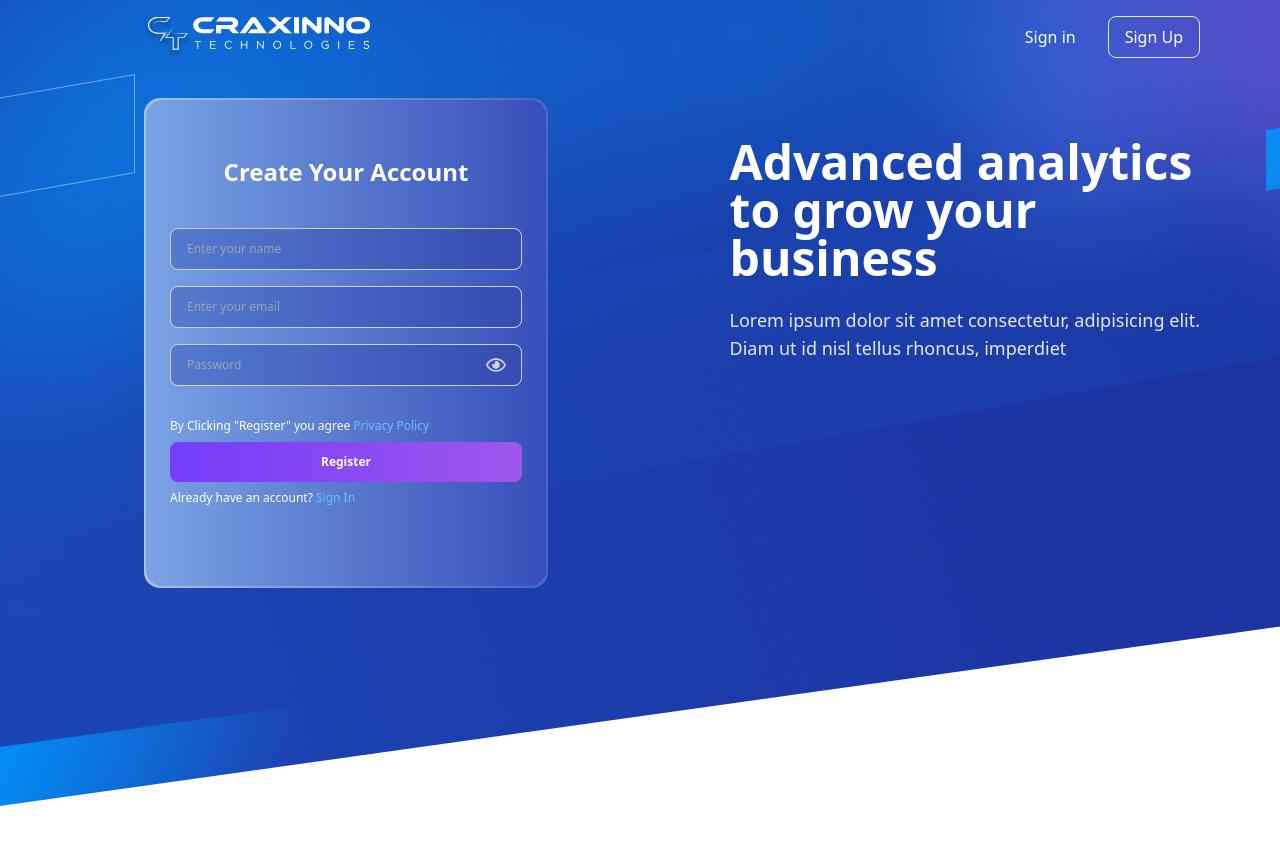
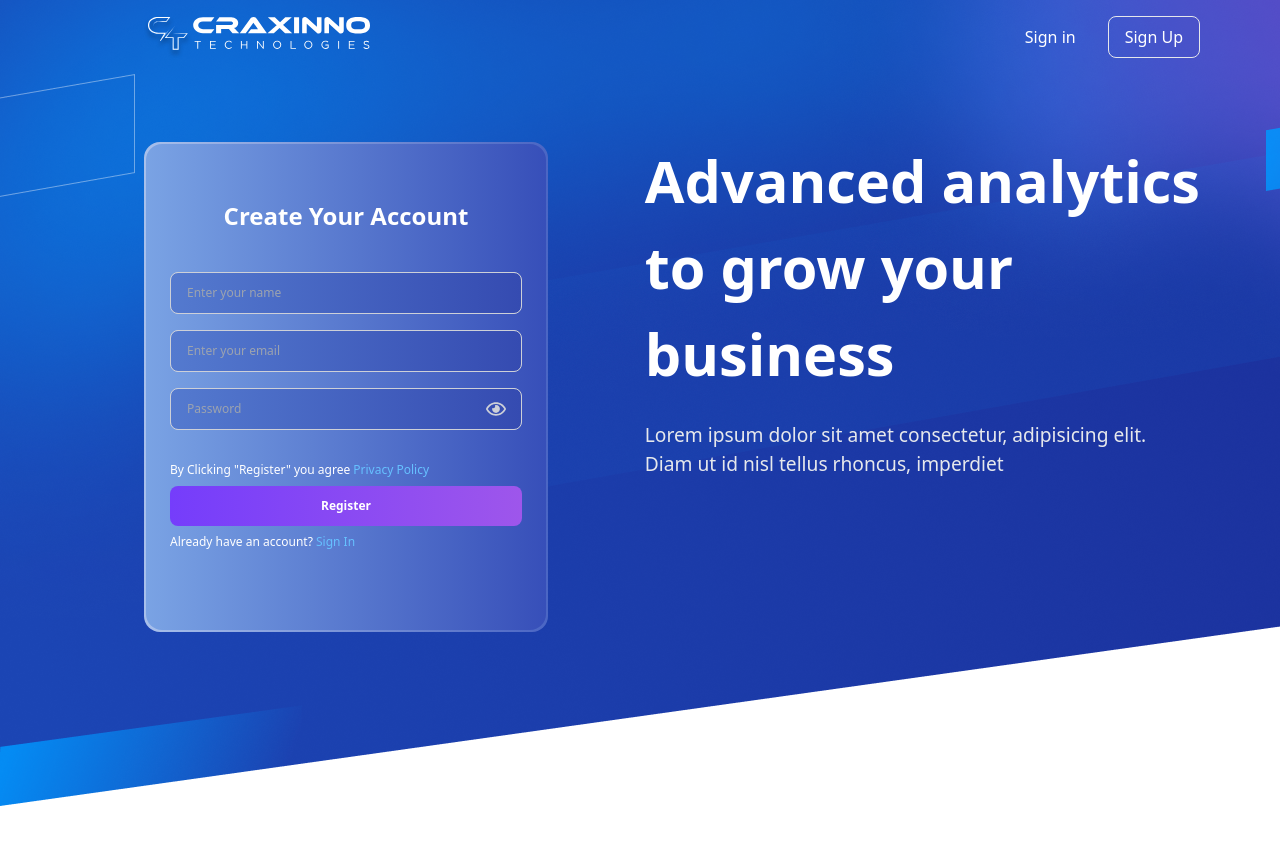
Before and after one commit to Arijeet10/craxinno_assignment, a Next.js app: page /register in a window 1280 px wide. Shown: the top 844 px of the page. Built offline with nearby package versions, Linux system fonts and the light colour scheme.

Commit message:
font changed to viewport sizes

```diff
--- a/app/(auth)/register/page.js
+++ b/app/(auth)/register/page.js
@@ -17,18 +17,18 @@ const Signup = () => {
         </>
 
         <div className="pt-10 flex flex-col sm:flex-row sm:items-start sm:justify-between gap-3 ">
-          <div className=" flex items-center justify-end p-[2px]  w-full sm:w-auto rounded-[16px] bg-gradient-to-r from-[#a8c0eb] to-[#4b66c4]">
+          <div className=" flex items-center justify-end px-[0.5vw] mt-[5.5vh] sm:p-[2px]  w-full sm:w-auto rounded-[16px] bg-gradient-to-r from-[#a8c0eb] to-[#4b66c4]">
             <Register />
           </div>
           <div className="  sm:pt-10 flex flex-col items-start gap-2 sm:gap-6">
-            <div className=" text-2xl sm:text-lg md:text-3xl lg:text-5xl font-bold text-nowrap ">
+            <div className=" text-[4.5vw] sm:text-[3.3vw] md:text-[4.5vw] font-bold text-nowrap ">
               Advanced analytics
               <br />
               to grow your
               <br />
               business
             </div>
-            <div className="text-[#e6e8ec] text-base sm:text-lg text-start">
+            <div className="text-[#e6e8ec] text-[2.5vw] sm:text-[2.5vw] md:text-[1.5vw] text-start">
               Lorem ipsum dolor sit amet consectetur, adipisicing elit.<br/> Diam ut id nisl tellus rhoncus, imperdiet
             </div>
           </div>
--- a/components/Navbar.js
+++ b/components/Navbar.js
@@ -1,14 +1,16 @@
+"use client"
 
+import { useRouter } from "next/navigation";
 
 
 const Navbar = () => {
 
-
+  const router=useRouter()
 
   return (
     <>
       <div className=" flex flex-col sm:flex-row items-center justify-between gap-4">
-        <div className=" ">
+        <div onClick={()=>router.push("/")} className="cursor-pointer ">
           <img src="/logo.svg" alt="logo" className="" />
         </div>
         <div className=" font-medium flex items-center justify-between sm:justify-center gap-4">
```
